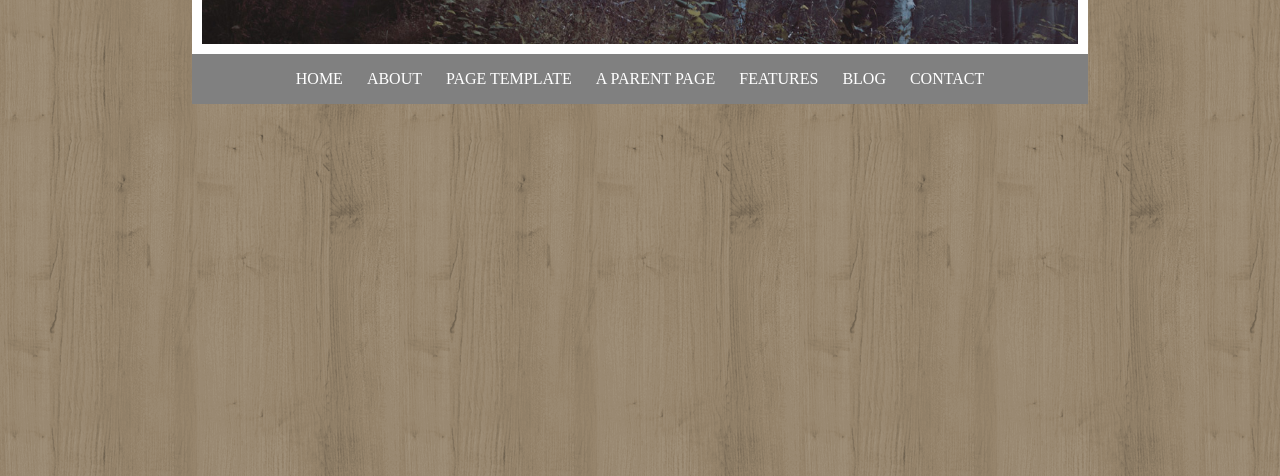
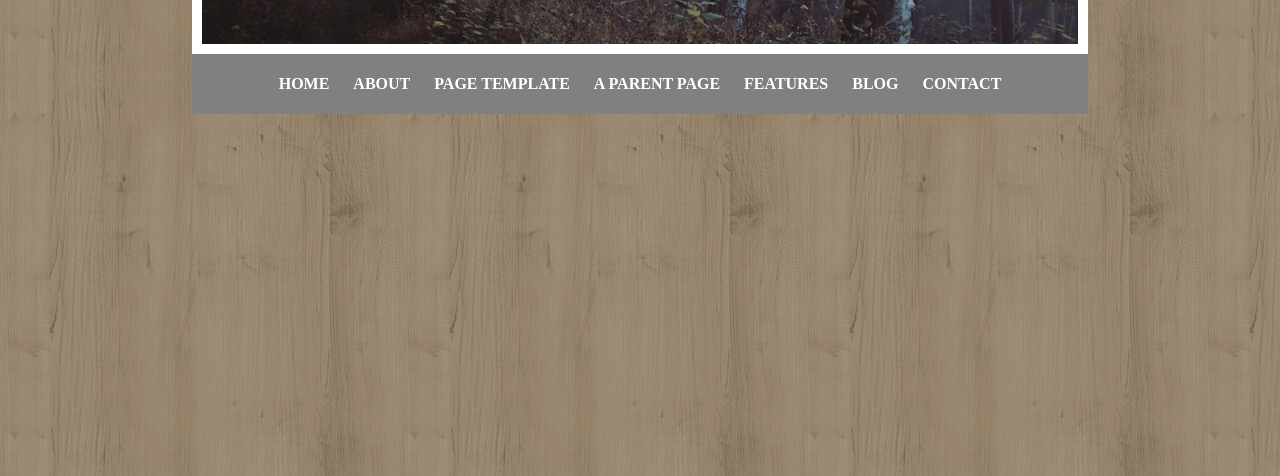
Before and after one commit to alfredodiforti/htmlcss-wp, a plain HTML site: page index.html in a window 1280 px wide. Shown: the part 324-800 px from the top of the page. Drawn offline with Linux system fonts and the light colour scheme.

Commit message:
Barra Corretta con Hover

```diff
--- a/css/styles.css
+++ b/css/styles.css
@@ -57,8 +57,15 @@ background-color: grey;
 }
 
 .barra .navbar li a {
-line-height: 50px;
+line-height: 60px;
 font-family: 'Noto Serif SC', serif;
 text-transform: uppercase;
 color: white;
+font-weight: 700;
 }
+
+.barra .navbar li:hover {
+background-color: brown;
+}
+
+/* main */
```
Also changed, not shown: index.html (+2 -2 lines).
